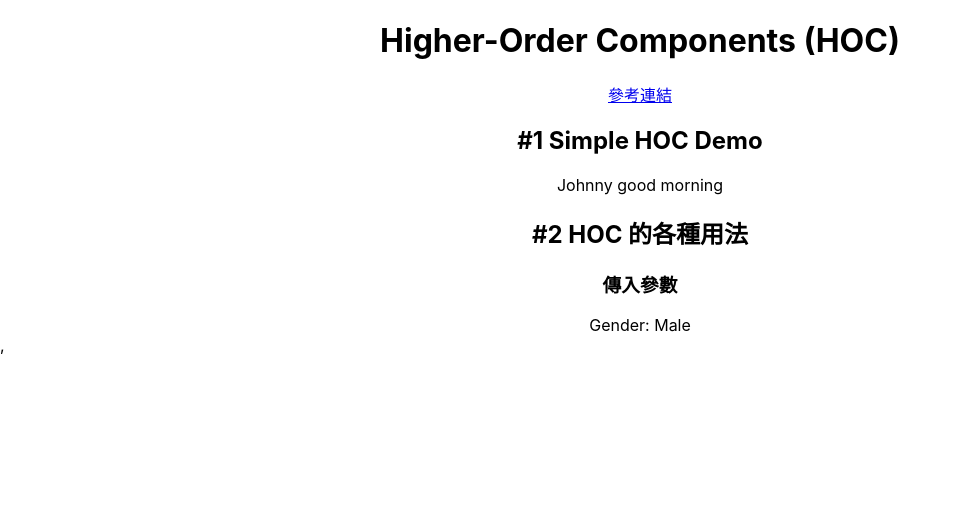
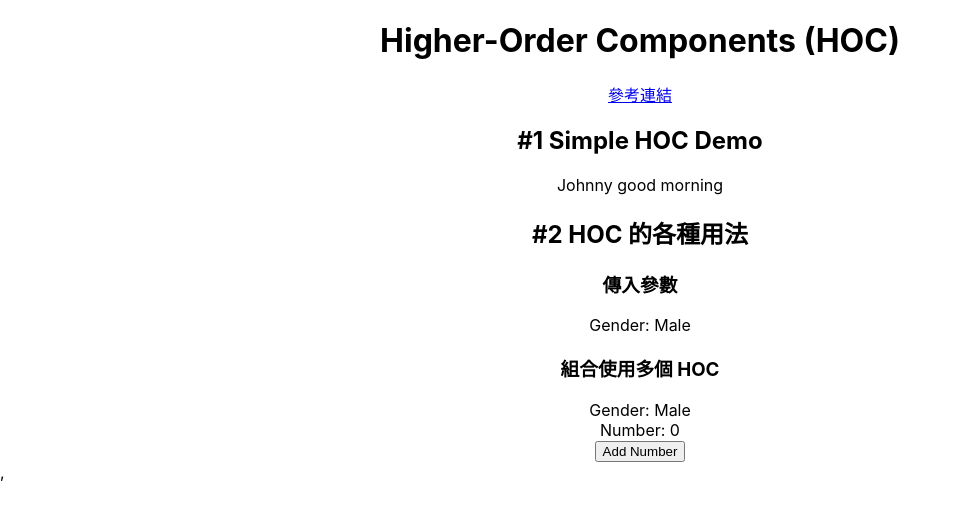
Before and after one commit to wjprogramer/react_js_practice_2, a React (Create React App) app: page /hoc in a window 1280 px wide. Shown: the top 516 px of the page, without its empty margins (0-960 px from the left). Built offline with nearby package versions, Linux system fonts and the light colour scheme.

Commit message:
✨ [HOC] composition HOC

```diff
--- a/src/routes/HOC/HOC.js
+++ b/src/routes/HOC/HOC.js
@@ -4,6 +4,7 @@ import { H1, H2, H3 } from '../../components/';
 
 import simple from './components/simple';
 import receiveParams from './components/receiveParams';
+import composition from './components/composition';
 
 const HOC = () => {
   return (
@@ -18,6 +19,8 @@ const HOC = () => {
       <H2>#2 HOC 的各種用法</H2>
       <H3>傳入參數</H3>
       <receiveParams.Male />
+      <H3>組合使用多個 HOC</H3>
+      <composition.UserList />
     </>
   );
 }
--- /dev/null
+++ b/src/routes/HOC/components/composition.js
@@ -0,0 +1,44 @@
+import { useState } from 'react';
+
+// 可傳入性別參數的 HOC
+const UserGenderHOC = (gender) => (WrappedComponent) => {
+  return (props) => {
+    return (
+      <WrappedComponent gender={gender} {...props} />
+    );
+  }
+};
+
+// 計數 HOC
+const CountHOC = (WrappedComponent) => {
+  const _CountHOC = (props) => {
+    const [count, setCount] = useState(0);
+
+    const incrementCount = () => setCount(count + 1);
+
+    return <WrappedComponent
+      {...props}
+      count={count}
+      incrementCount={incrementCount}
+    />
+  }
+  return _CountHOC;
+};
+
+// 使用者清單元件
+const UserComp = (props) => {
+    const {gender, count, incrementCount} = props;
+    return (
+      <div>
+        <div>Gender: {gender}</div>
+        <div>Number: {count}</div>
+        <button onClick={incrementCount}>Add Number</button>
+      </div>
+    );
+}
+
+// 掛入2個 HOC 的元件
+const UserList =  UserGenderHOC('Male')(CountHOC(UserComp));
+
+const result = { UserList };
+export default result;
```
